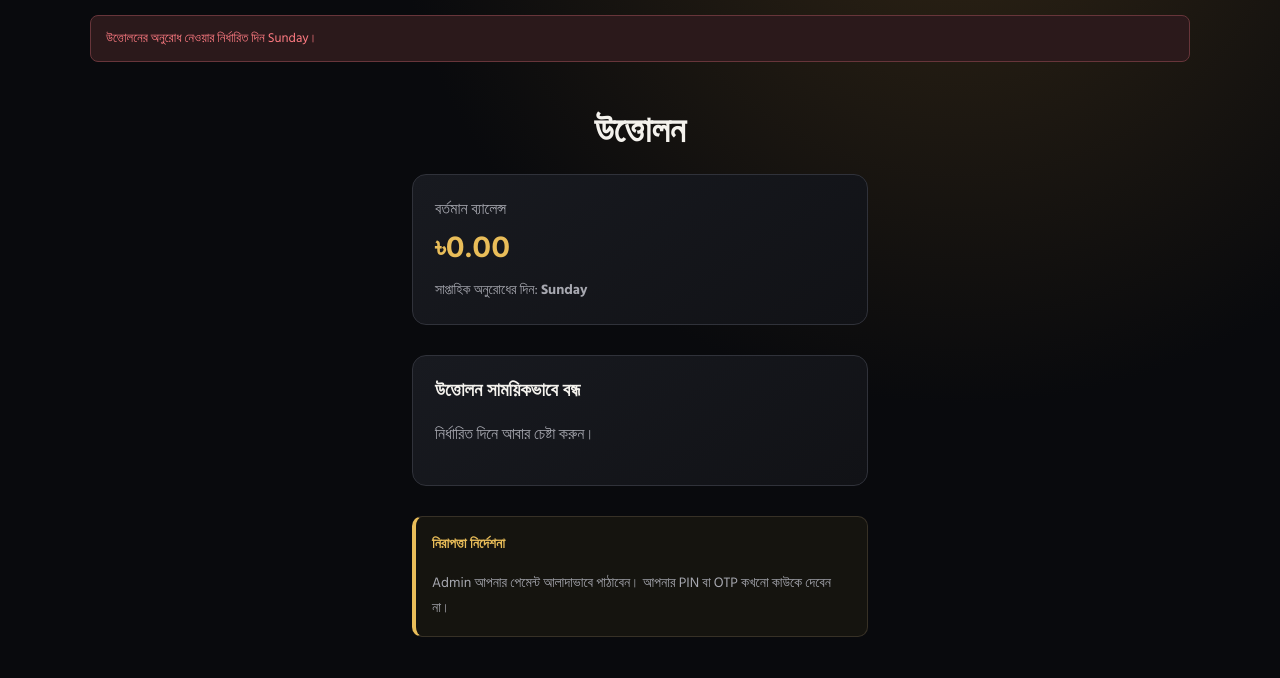
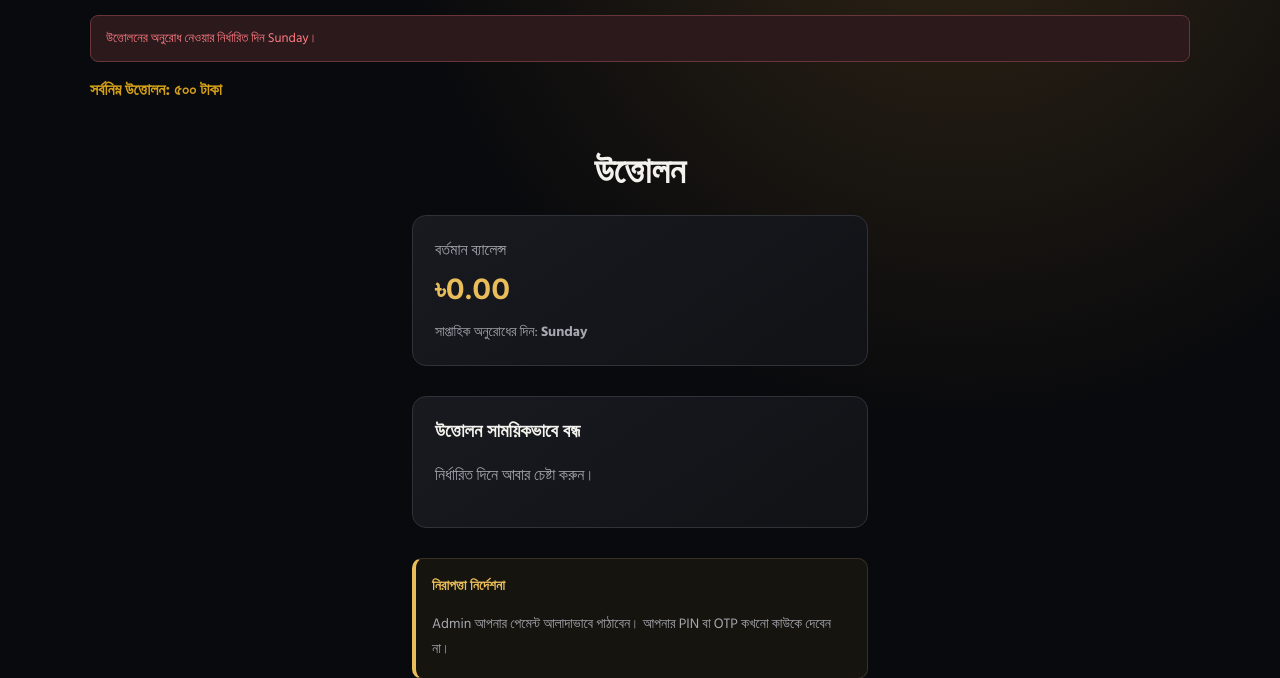
Before and after one commit to Monirul64/Earningbd, a Flask app: page /withdraw in a window 1280 px wide. Shown: the part 59-737 px from the top of the page. Run offline with Flask 3, Linux system fonts and the light colour scheme; a user stored in the database is signed in; some libraries are stand-ins or nearby versions.

Commit message:
Update withdraw.html with minimum withdrawal notice

```diff
--- a/templates/withdraw.html
+++ b/templates/withdraw.html
@@ -2,6 +2,9 @@
 {% extends "base.html" %}
 
 {% block content %}
+<p style="color: #d4a017; font-weight: bold;">
+    সর্বনিম্ন উত্তোলন: ৫০০ টাকা
+</p>
 <section class="formwrap">
 
     <h1>উত্তোলন</h1>
```
